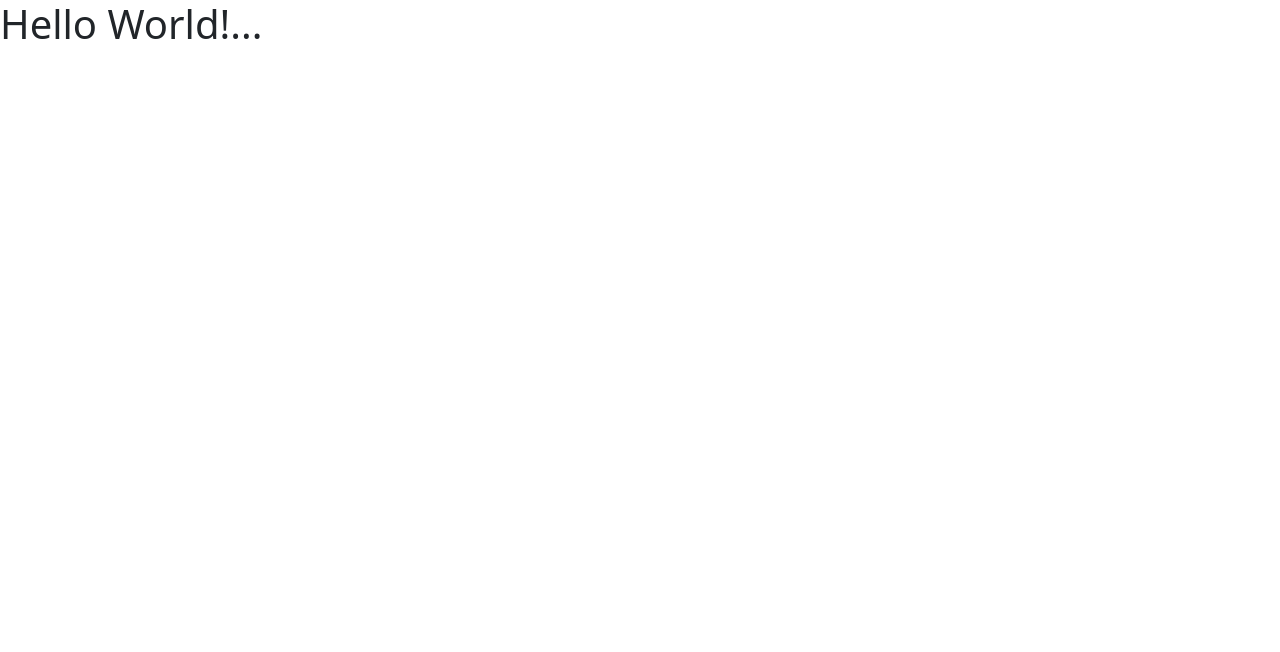
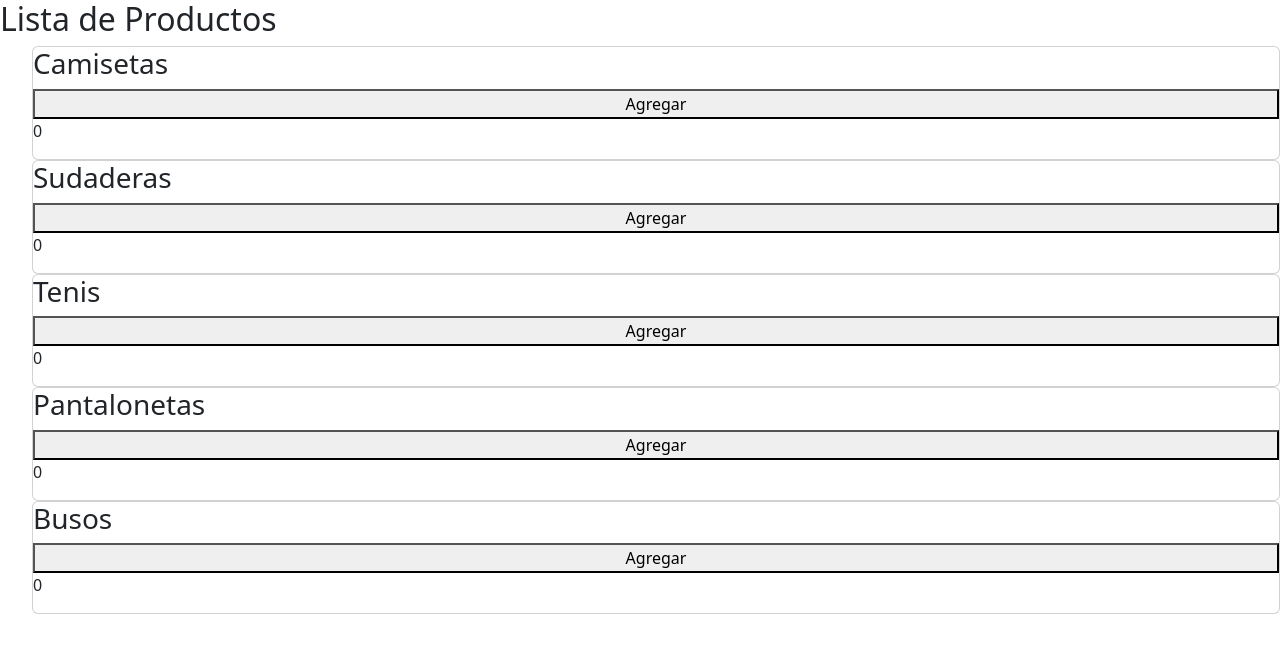
Before and after one commit to wilder78/proyectoReactWilderSerna63375, a React (Vite) app: page / in a window 1280 px wide. Shown: the top 652 px of the page. Built offline with nearby package versions, Linux system fonts and the light colour scheme; a web font is replaced by a local one.

Commit message:
Finalización de la clase 5.

```diff
--- a/eslint.config.js
+++ b/eslint.config.js
@@ -33,6 +33,7 @@ export default [
         'warn',
         { allowConstantExport: true },
       ],
+      "react/prop-types": 0,
     },
   },
 ]
--- a/src/App.jsx
+++ b/src/App.jsx
@@ -1,7 +1,9 @@
+import ItemListConteiner from "./components/ItemListConteiner/ItemListConteiner";
+
 function App() {
   return (
     <>
-      <h1>Hello World!...</h1>
+      <ItemListConteiner />
     </>
 
   )
--- /dev/null
+++ b/src/Apps.css
@@ -0,0 +1,4 @@
+* {
+  margin: 0%;
+  padding: 0%;
+}
--- /dev/null
+++ b/src/components/Card/Card.jsx
@@ -0,0 +1,10 @@
+const Card = ({children}) => {
+  // console.log(props.children)
+  return (
+    <div className="card">
+      {children}
+    </div>
+  );
+};
+
+export default Card;
--- /dev/null
+++ b/src/components/Item/Item.jsx
@@ -0,0 +1,19 @@
+import { useState} from "react";
+import Card from "../Card/Card";
+
+export const Item = ({ nombre }) => {
+  const [cantidad, setCantidad] = useState(0)
+  const agregarAlCarrito = () => {
+    setCantidad(cantidad + 1);
+  }
+
+  return (
+    <>
+      <Card>
+        <h3>{nombre}</h3>
+        <button onClick={agregarAlCarrito}>Agregar</button>
+        <p>{cantidad}</p>
+      </Card>
+    </>
+  );
+};
--- /dev/null
+++ b/src/components/ItemListConteiner/ItemListConteiner.jsx
@@ -0,0 +1,18 @@
+import { Item } from "../Item/Item";
+
+const ItemListConteiner = () => {
+  const productos = ["Camisetas","Sudaderas","Tenis","Pantalonetas","Busos"]
+
+  return (
+    <div>
+      <h2>Lista de Productos</h2>
+      <ul>
+        {productos.map((item) => (
+          <Item key={item} nombre={item}/>
+        ))}
+      </ul>
+    </div>
+  );
+};
+
+export default ItemListConteiner;
```
